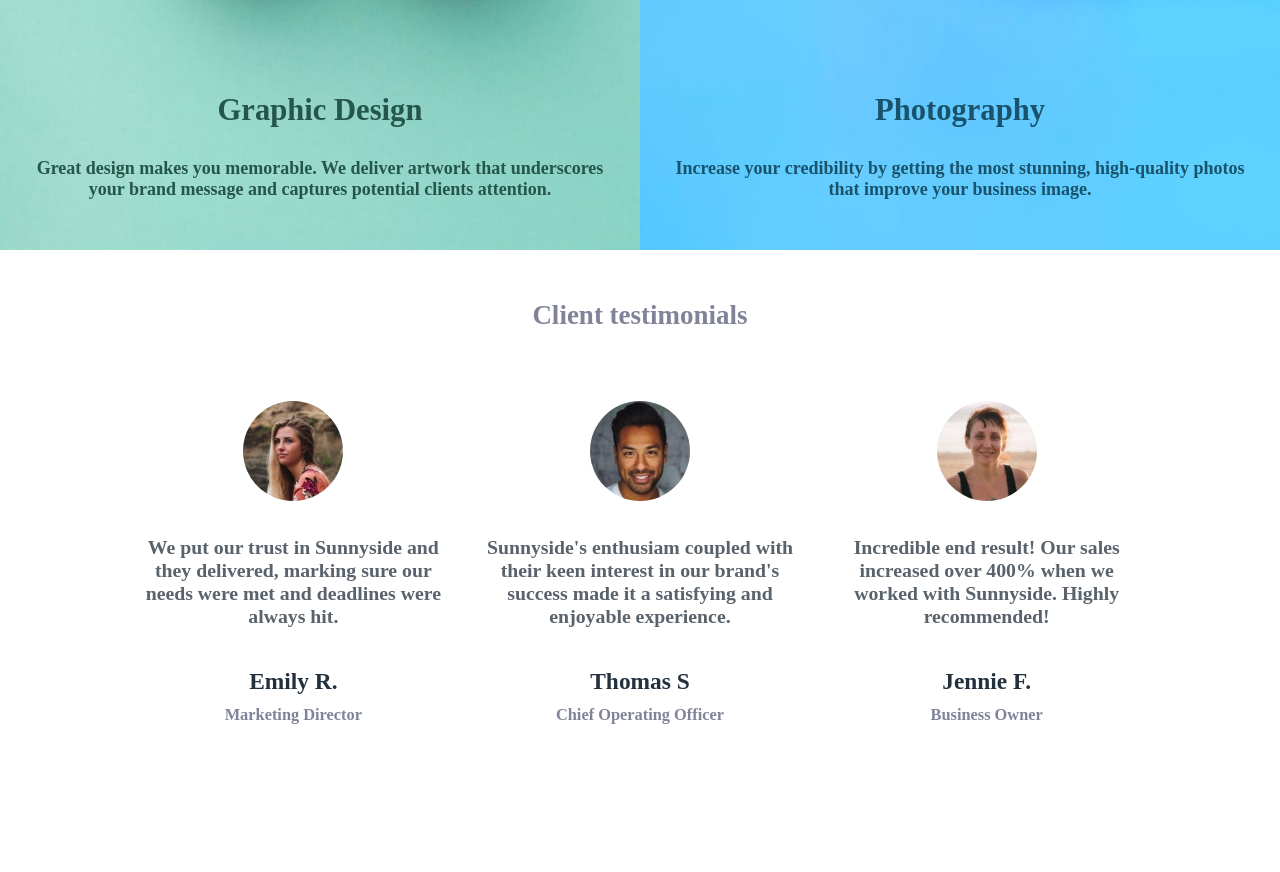
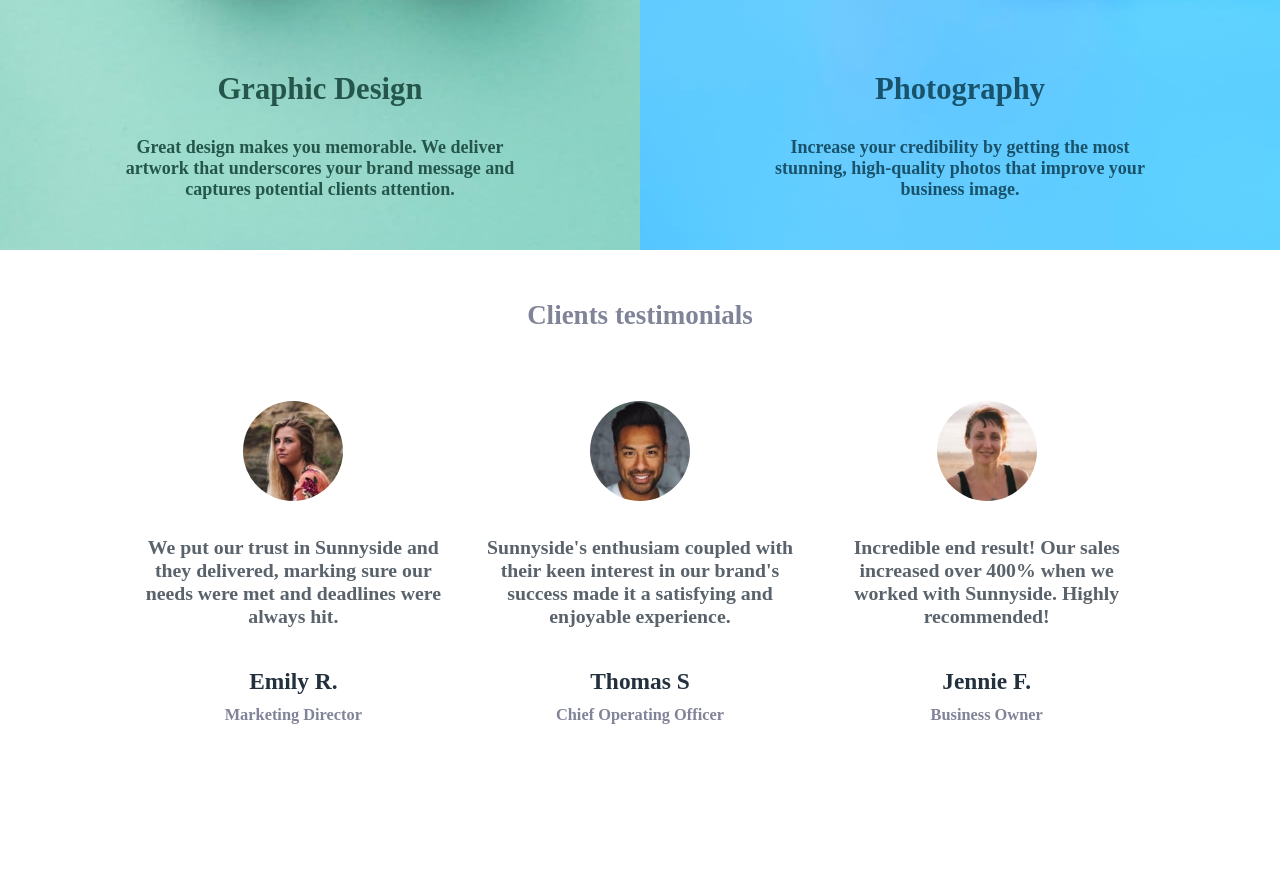
Before and after one commit to Reptilz/sunnyside-agency, a website: page index.html in a window 1280 px wide. Shown: the part 2100-2972 px from the top of the page. Drawn offline with Linux system fonts and the light colour scheme.

Commit message:
push and testing

```diff
--- a/index.html
+++ b/index.html
@@ -107,7 +107,7 @@
 
         <!--SECTION PEOPLE-->
         <section class="people reveal">
-            <h3 class="people__title">Client testimonials</h3>
+            <h3 class="people__title">Clients testimonials</h3>
             <div class="grid-container">
                 <article class="card-people">
                     <div class="card-people__img">
--- a/scss/layout/_cards.scss
+++ b/scss/layout/_cards.scss
@@ -117,5 +117,8 @@
              padding: 150px;
          }
     }
+    .text-resp {
+        margin: 0 100px;
+    }
 
 }
```
Also changed, not shown: css/style.css, 1 other file.
